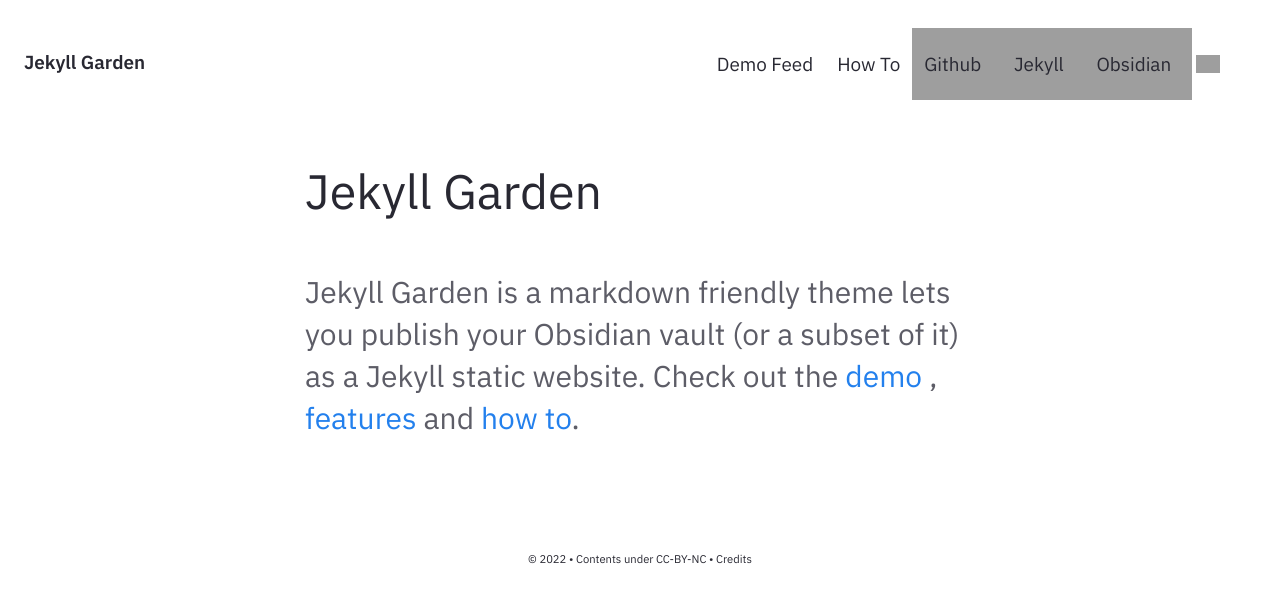
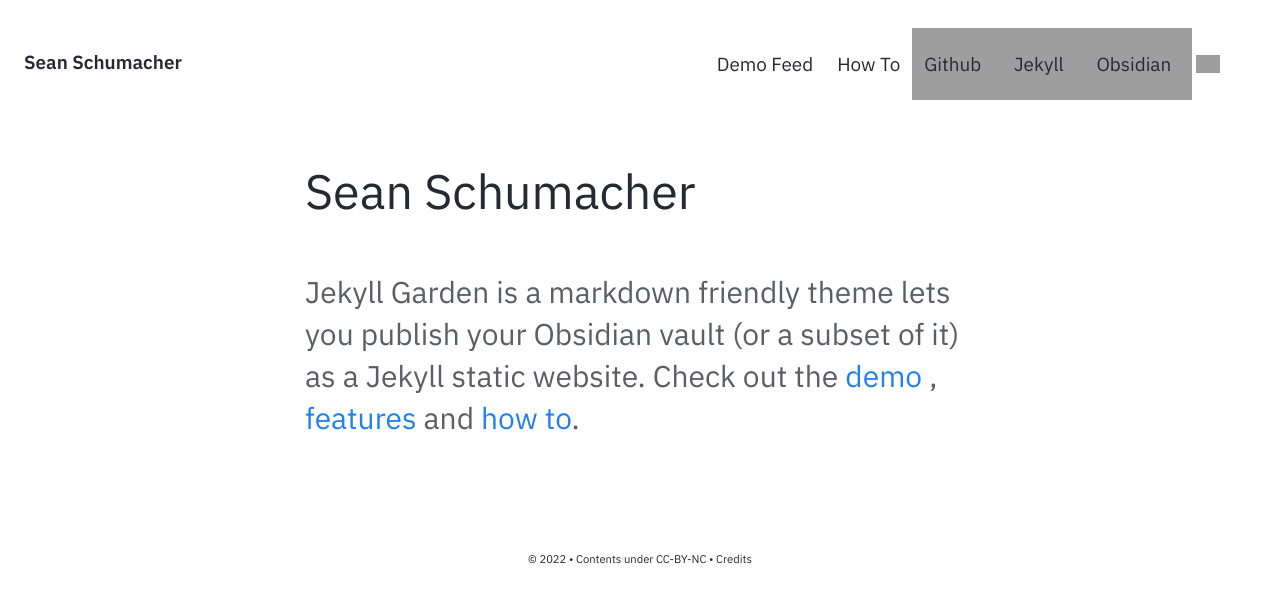
Before and after one commit to sschu48/sschu48.github.io, a Jekyll site: the page built from pages/index.md, in a window 1280 px wide, cut to the strip 0-603 px from the top of the page. Built offline with Jekyll 4.4.1, drawn with Linux system fonts in a browser that asks for light colours; grey boxes are pictures that could not be loaded.

Commit message:
Updated config.yml

```diff
--- a/_config.yml
+++ b/_config.yml
@@ -19,7 +19,7 @@
 # in the templates via {{ site.myvariable }}.
 
 # URL is the base hostname with protocol for your site, eg http://example.com
-url: "" # the base hostname & protocol for your site, e.g. http://example.com
+url: "https://www.becachet.com" # the base hostname & protocol for your site, e.g. http://example.com
 
 # If you want to install this jekyll in a subpath (eg /digitalgarden) set it here.
 # Else keep it Empty (DON'T PUT /; Keep it empty)
@@ -27,8 +27,8 @@
 
 # Website Header, Description, Footer year and text.
 # If you are deleting this, make sure you remove it from HTML files too
-heading: Jekyll Garden # Change this
-content: Obsidian ready Jekyll Theme
+heading: Sean Schumacher # Change this
+content: My personal website documenting my journey
 copyright:
   year: © 2022
   msg: Contents under CC-BY-NC
```
